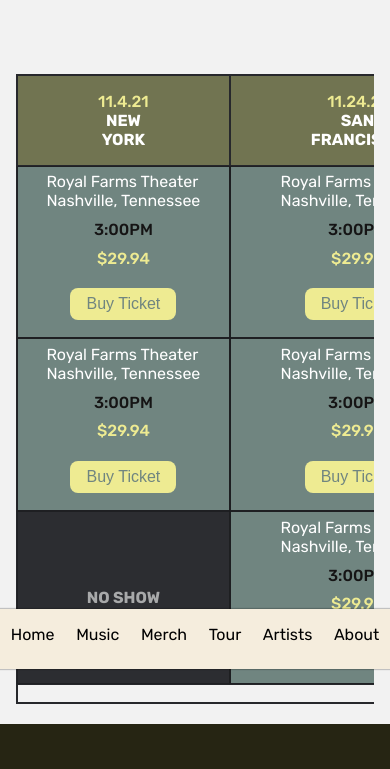
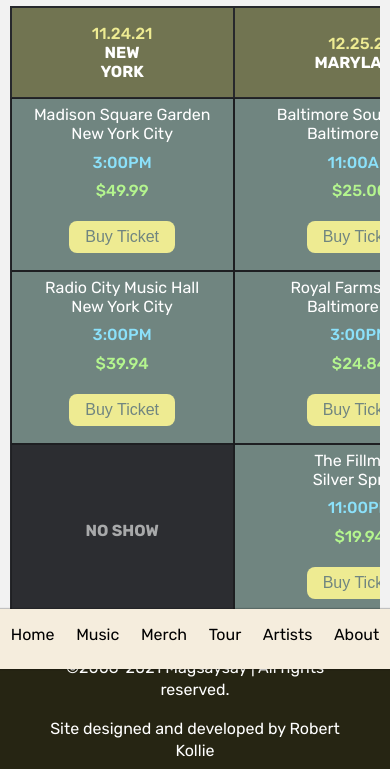
Before and after one commit to rochekollie/magsaysay, a plain HTML site: page tour.html in a window 390 px wide. Shown: the part 175-944 px from the top of the page. Drawn offline with Linux system fonts and the light colour scheme.

Commit message:
Make Table Responsive
Allow the table to scroll-x for responsiveness

```diff
--- a/style.css
+++ b/style.css
@@ -20,8 +20,8 @@
     --deep: 12px 1px 6px 6px rgba(0, 0, 0, 0.12);
     --effects: 12px 1px 6px 12px rgba(0, 0, 0, 0.12);
     --price: #c5822a;
-    --ticket-price: #EEEB92;
-    --time: rgb(21, 20, 20);
+    --ticket-price: #b4f58e;
+    --time: rgb(139, 225, 250);
 }
 
 html {
@@ -273,6 +273,7 @@
     font-size: clamp(1rem, 2vw, 1em);
     box-sizing: border-box;
     width: auto;
+    margin-bottom: 3.5em;
 }
 
 button:hover, .btn:hover {
@@ -311,14 +312,17 @@
 
 /* TABLE STYLES */
 #tour-table {
-    max-width: 1200px;
     overflow-x: auto;
-    margin: 0 auto;
-    background-color: var(--dark);
+    margin: 0 2.5%;
+    width: 95%;
+    display: flex;
+    flex-direction: column;
+    justify-content: center;
 }
 
 table {
     font-family: 'Rubik', sans-serif;
+    background-color: var(--dark);
 }
 
 table caption, table tfoot {
@@ -328,10 +332,7 @@
 
 table tfoot {
     font: smaller sans-serif;
-}
-
-table th, table td {
-    width: max(100%, 300px);
+    font-weight: 400;
 }
 
 table td {
@@ -367,6 +368,10 @@
 
 table span {
     margin: .3rem auto;
+}
+
+table td span:first-child {
+    text-align: center;
 }
 
 .city-name {
@@ -560,10 +565,6 @@
     padding: 0 2rem;
 }
 
-.artist-card h2 {
-    /*margin-top: -3rem;*/
-}
-
 .artist-img-box {
     width: 200px;
     height: 200px;
@@ -728,3 +729,9 @@
         width: 100%;
     }
 }
+
+@media screen and (min-width: 964px) {
+    button, .btn {
+        margin-bottom: 0;
+    }
+}
--- a/tour.html
+++ b/tour.html
@@ -39,7 +39,7 @@
 				<svg id="logo"
 				     width="100%"
 				     height="100%"
-				     viewBox="0 0 4473 550"
+				     viewbox="0 0 4473 550"
 				     xmlns="http://www.w3.org/2000/svg"
 				     style="fill-rule:evenodd;clip-rule:evenodd;stroke-linejoin:round;stroke-miterlimit:2;">
 					<g>
@@ -92,8 +92,6 @@
 	</div>
 </header>
 <main>
-	<div class="content-wrapper">
-		<div class="page-contents">
 	<h1>Tour Dates</h1>
 	<div id="tour-table">
 		<table>
@@ -104,19 +102,26 @@
 			<thead>
 			<!-- Columns title -->
 			<tr id="heading">
-						<th scope="col">11.4.21 <br><span class="city-name">New York</span>
+				<th scope="col">
+					11.24.21<br><span class="city-name">New York</span>
 				</th>
-						<th scope="col">11.24.21 <br><span class="city-name">San Francisco</span>
+				<th scope="col">
+					12.25.21<br><span class="city-name">Maryland</span>
 				</th>
-						<th scope="col">12.25.21
-							<br><span class="city-name">Miami</span></th>
-						<th scope="col">12.31.21 <br><span class="city-name">Nashville</span>
+				<th scope="col">
+					12.31.21 <br><span class="city-name">Washington D.C.</span>
 				</th>
-						<th scope="col">1.1.22 <br><span class="city-name">Baltimore</span>
+				<th scope="col">
+					1.1.22<br><span class="city-name">Florida</span>
 				</th>
-						<th scope="col">1.17.22
-							<br><span class="city-name">Chicago</span></th>
-						<th scope="col">2.14.22 <br><span class="city-name">Washington D.C.</span>
+				<th scope="col">
+					1.17.22<br><span class="city-name">Tennessee</span>
+				</th>
+				<th scope="col">
+					2.14.22<br><span class="city-name">Illinois</span>
+				</th>
+				<th scope="col">
+					3.25.22 <br><span class="city-name">California</span>
 				</th>
 			</tr>
 			</thead>
@@ -125,9 +130,9 @@
 				<!-- Row 1 Column 1 -->
 				<td class="fill">
 					<div class="table-cell">
-								<span>Royal Farms Theater<br> Nashville, Tennessee</span>
+						<span>Madison Square Garden<br> New York City</span>
 						<span class="time">3:00PM</span>
-								<span class="ticket-price">$29.94</span>
+						<span class="ticket-price">$49.99</span>
 						<div class="card-btn-box">
 							<a href="#"
 							   class="btn">Buy Ticket</a>
@@ -138,9 +143,9 @@
 				<!-- Row 1 Column 2 -->
 				<td class="fill">
 					<div class="table-cell">
-								<span>Royal Farms Theater<br> Nashville, Tennessee</span>
-								<span class="time">3:00PM</span>
-								<span class="ticket-price">$29.94</span>
+						<span>Baltimore Soundstage<br> Baltimore City</span>
+						<span class="time">11:00AM</span>
+						<span class="ticket-price">$25.00</span>
 						<div class="card-btn-box">
 							<a href="#"
 							   class="btn">Buy Ticket</a>
@@ -158,9 +163,9 @@
 				<!-- Row 1 Column 4 -->
 				<td class="fill">
 					<div class="table-cell">
-								<span>Royal Farms Theater<br> Nashville, Tennessee</span>
+						<span>FTX Arena<br> Miami</span>
 						<span class="time">3:00PM</span>
-								<span class="ticket-price">$29.94</span>
+						<span class="ticket-price">$39.94</span>
 						<div class="card-btn-box">
 							<a href="#"
 							   class="btn">Buy Ticket</a>
@@ -171,9 +176,9 @@
 				<!-- Row 1 Column 5 -->
 				<td class="fill">
 					<div class="table-cell">
-								<span>Royal Farms Theater<br> Nashville, Tennessee</span>
+						<span>Ryman Auditorium<br> Nashville</span>
 						<span class="time">3:00PM</span>
-								<span class="ticket-price">$29.94</span>
+						<span class="ticket-price">$30.00</span>
 						<div class="card-btn-box">
 							<a href="#"
 							   class="btn">Buy Ticket</a>
@@ -184,8 +189,8 @@
 				<!-- Row 1 Column 6 -->
 				<td class="fill">
 					<div class="table-cell">
-								<span>Royal Farms Theater<br> Nashville, Tennessee</span>
-								<span class="time">3:00PM</span>
+						<span>Concord Music Hall<br> Chicago</span>
+						<span class="time">11:00AM</span>
 						<span class="ticket-price">$29.94</span>
 						<div class="card-btn-box">
 							<a href="#"
@@ -197,9 +202,9 @@
 				<!-- Row 1 Column 7 -->
 				<td class="fill">
 					<div class="table-cell">
-								<span>Royal Farms Theater<br> Nashville, Tennessee</span>
+						<span>Bakersfield Music Hall of Fame<br> Bakersfield</span>
 						<span class="time">3:00PM</span>
-								<span class="ticket-price">$29.94</span>
+						<span class="ticket-price">$30.00</span>
 						<div class="card-btn-box">
 							<a href="#"
 							   class="btn">Buy Ticket</a>
@@ -213,9 +218,9 @@
 				<!-- Row 2 Column 1 -->
 				<td class="fill">
 					<div class="table-cell">
-								<span>Royal Farms Theater<br> Nashville, Tennessee</span>
+						<span>Radio City Music Hall<br> New York City</span>
 						<span class="time">3:00PM</span>
-								<span class="ticket-price">$29.94</span>
+						<span class="ticket-price">$39.94</span>
 						<div class="card-btn-box">
 							<a href="#"
 							   class="btn">Buy Ticket</a>
@@ -226,9 +231,9 @@
 				<!-- Row 2 Column 2 -->
 				<td class="fill">
 					<div class="table-cell">
-								<span>Royal Farms Theater<br> Nashville, Tennessee</span>
+						<span>Royal Farms Arena<br> Baltimore City</span>
 						<span class="time">3:00PM</span>
-								<span class="ticket-price">$29.94</span>
+						<span class="ticket-price">$24.84</span>
 						<div class="card-btn-box">
 							<a href="#"
 							   class="btn">Buy Ticket</a>
@@ -239,7 +244,7 @@
 				<!-- Row 2 Column 3 -->
 				<td class="fill">
 					<div class="table-cell">
-								<span>Royal Farms Theater<br> Nashville, Tennessee</span>
+						<span>Capital One Arena<br> Washington DC</span>
 						<span class="time">3:00PM</span>
 						<span class="ticket-price">$29.94</span>
 						<div class="card-btn-box">
@@ -252,8 +257,8 @@
 				<!-- Row 2 Column 4 -->
 				<td class="fill">
 					<div class="table-cell">
-								<span>Royal Farms Theater<br> Nashville, Tennessee</span>
-								<span class="time">3:00PM</span>
+						<span>FLA Live Arena<br> Sunrise</span>
+						<span class="time">11:00PM</span>
 						<span class="ticket-price">$29.94</span>
 						<div class="card-btn-box">
 							<a href="#"
@@ -272,9 +277,9 @@
 				<!-- Row 2 Column 6 -->
 				<td class="fill">
 					<div class="table-cell">
-								<span>Royal Farms Theater<br> Nashville, Tennessee</span>
+						<span>NOW Arena<br> Hoffman Estates</span>
 						<span class="time">3:00PM</span>
-								<span class="ticket-price">$29.94</span>
+						<span class="ticket-price">$40.00</span>
 						<div class="card-btn-box">
 							<a href="#"
 							   class="btn">Buy Ticket</a>
@@ -302,9 +307,9 @@
 				<!-- Row 3 Column 2 -->
 				<td class="fill">
 					<div class="table-cell">
-								<span>Royal Farms Theater<br> Nashville, Tennessee</span>
-								<span class="time">3:00PM</span>
-								<span class="ticket-price">$29.94</span>
+						<span>The Fillmore<br> Silver Spring</span>
+						<span class="time">11:00PM</span>
+						<span class="ticket-price">$19.94</span>
 						<div class="card-btn-box">
 							<a href="#"
 							   class="btn">Buy Ticket</a>
@@ -315,8 +320,8 @@
 				<!-- Row 3 Column 3 -->
 				<td class="fill">
 					<div class="table-cell">
-								<span>Royal Farms Theater<br> Nashville, Tennessee</span>
-								<span class="time">3:00PM</span>
+						<span>The Anthem<br> Washington DC</span>
+						<span class="time">11:00PM</span>
 						<span class="ticket-price">$29.94</span>
 						<div class="card-btn-box">
 							<a href="#"
@@ -335,9 +340,9 @@
 				<!-- Row 3 Column 5 -->
 				<td class="fill">
 					<div class="table-cell">
-								<span>Royal Farms Theater<br> Nashville, Tennessee</span>
-								<span class="time">3:00PM</span>
-								<span class="ticket-price">$29.94</span>
+						<span>EXIT/IN<br> Nashville</span>
+						<span class="time">11:00PM</span>
+						<span class="ticket-price">$22.00</span>
 						<div class="card-btn-box">
 							<a href="#"
 							   class="btn">Buy Ticket</a>
@@ -355,9 +360,9 @@
 				<!-- Row 3 Column 7 -->
 				<td class="fill">
 					<div class="table-cell">
-								<span>Royal Farms Theater<br> Nashville, Tennessee</span>
-								<span class="time">3:00PM</span>
-								<span class="ticket-price">$29.94</span>
+						<span>Great American Music Hall<br> San Francisco</span>
+						<span class="time">11:00PM</span>
+						<span class="ticket-price">$50.00</span>
 						<div class="card-btn-box">
 							<a href="#"
 							   class="btn">Buy Ticket</a>
@@ -369,13 +374,12 @@
 			<!-- foot -->
 			<tfoot>
 			<tr>
-						<th colspan="7" scope="row">All show times are subject to change.
+				<th colspan="7"
+				    scope="row">Show locations, times, and prices are subject to change.
 				</th>
 			</tr>
 			</tfoot>
 		</table>
-			</div>
-		</div>
 	</div>
 </main>
 <footer>
```
Also changed, not shown: about.html (+1 -1 lines), artists.html (+1 -1 lines), booking.html (+1 -1 lines), index.html (+1 -1 lines), music.html (+1 -1 lines), thank-you.html (+1 -1 lines). Lines whose indentation alone changed are shown as unchanged.
